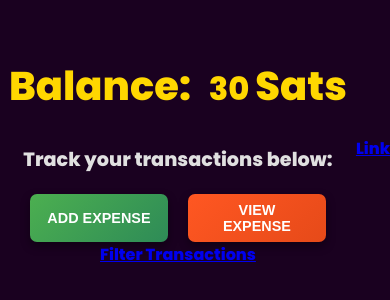
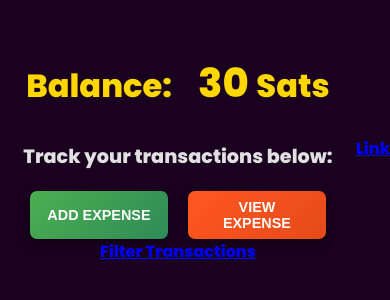
Before and after one commit to Faruq-Feroz/bittrack, a plain HTML site: page index.html in a window 390 px wide. Shown: the part 274-574 px from the top of the page. Drawn offline with Linux system fonts and the light colour scheme.

Commit message:
Update style.css

```diff
--- a/style.css
+++ b/style.css
@@ -72,10 +72,16 @@ body {
     font-size: 4rem !important;
     margin-left: 20px;
   }
-@media (max-width:768px){
-     #main-content #sat{
-    font-size: 2rem !important;
-    margin-left: 10px;
+@media (max-width: 768px){
+    #main-content #sat{
+      font-size: 2.5rem !important;
+      margin-left: 20px;
+    }
+    #main-content h1 {
+      font-size: 2rem;
+      margin-bottom: 10px;
+      color: #FFD700; /* Gold color for balance */
+    }
   }
 
   .button-container {
```
